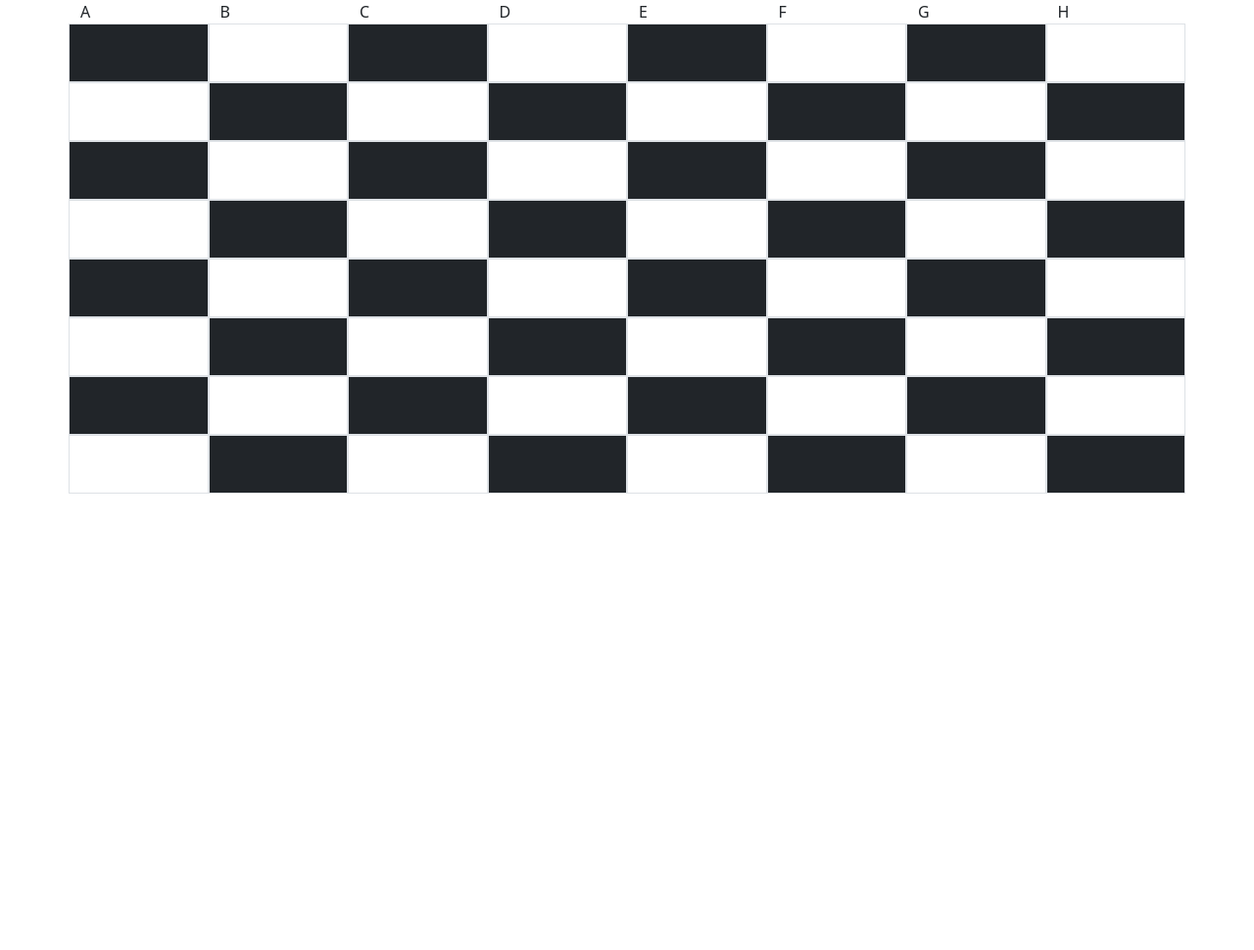
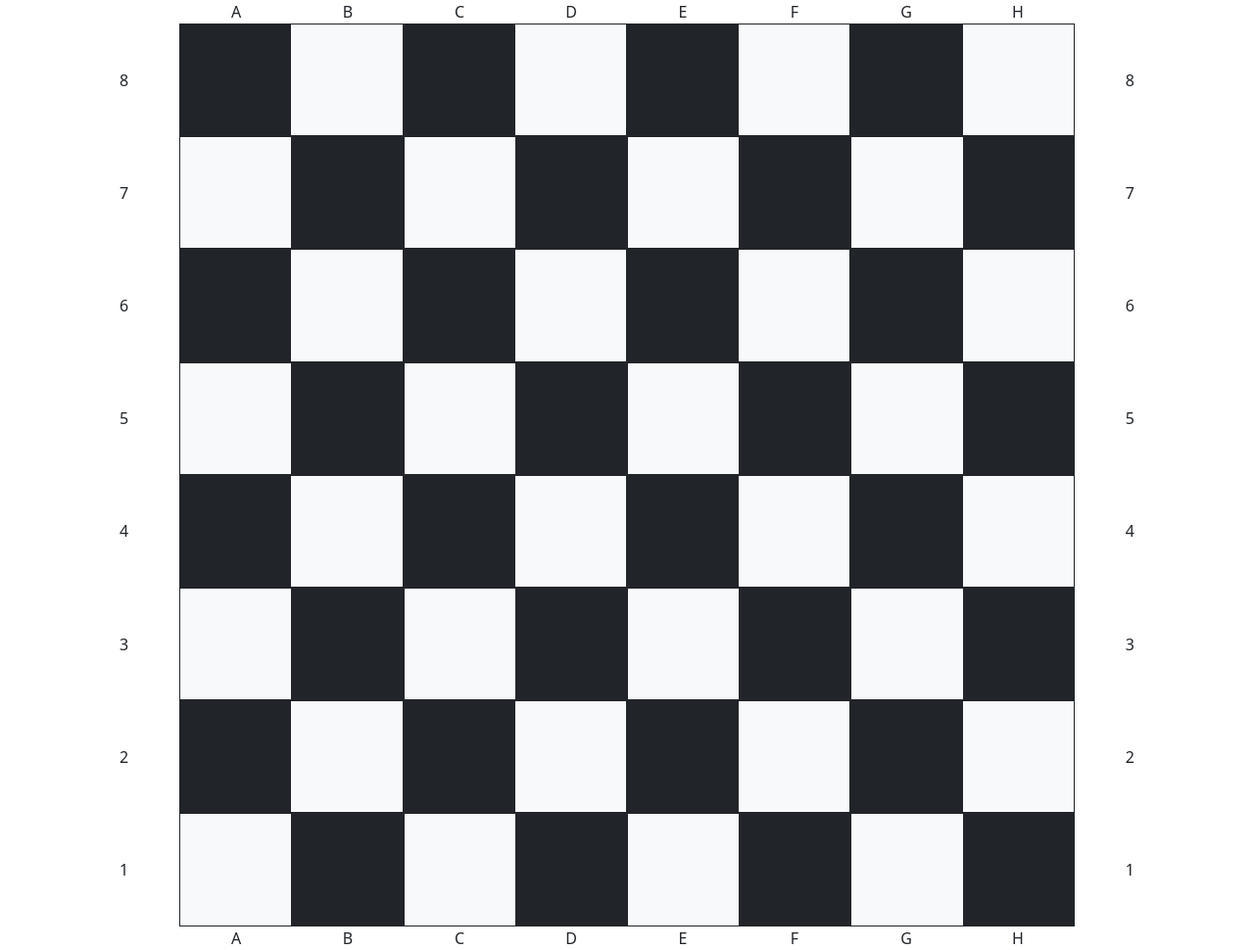
Before and after one commit to Aleksandrtomash/bootstrap, a plain HTML site: page index.html in a window 1280 px wide. Shown: the whole page at 98% size. Before the commit the page ends 800 px from the top, so only its background shows below. Drawn offline with nearby package versions, Linux system fonts and the light colour scheme.

Commit message:
HW#20_chessBoard

```diff
--- a/index.html
+++ b/index.html
@@ -2,114 +2,149 @@
 <html lang="en">
 <head>
     <meta charset="UTF-8">
-    <meta http-equiv="X-UA-Compatible" content="IE=edge">
-    <meta name="viewport" content="width=device-width, initial-scale=1.0">
-    <link href="https://cdn.jsdelivr.net/npm/bootstrap@5.0.2/dist/css/bootstrap.min.css" rel="stylesheet" integrity="sha384-EVSTQN3/azprG1Anm3QDgpJLIm9Nao0Yz1ztcQTwFspd3yD65VohhpuuCOmLASjC" crossorigin="anonymous">
-    <title>Document</title>
+    <link href="https://cdn.jsdelivr.net/npm/bootstrap@5.0.2/dist/css/bootstrap.min.css" rel="stylesheet"
+          integrity="sha384-EVSTQN3/azprG1Anm3QDgpJLIm9Nao0Yz1ztcQTwFspd3yD65VohhpuuCOmLASjC" crossorigin="anonymous">
+    <title>Title</title>
 </head>
 <body>
+<style>
+    .centerX{
+        display: flex;
+        justify-content: center;
+        align-items: center;
+    }
+</style>
 <div class="container">
-    <div class="row ">
-
-      <div class="col ">A</div>
-      <div class="col ">B</div>
-      <div class="col ">C</div>
-      <div class="col ">D</div>
-      <div class="col ">E</div>
-      <div class="col ">F</div>
-      <div class="col ">G</div>
-      <div class="col ">H</div>
+    <div class="row align-items-center text-center">
+        <!-- <div class="col justify-content-md-center border border-5 border-dark"> -->
+            <div class="row g-0">
+                <div class="col"></div>
+                <div class="col">A</div>
+                <div class="col">B</div>
+                <div class="col">C</div>
+                <div class="col">D</div>
+                <div class="col">E</div>
+                <div class="col">F</div>
+                <div class="col">G</div>
+                <div class="col">H</div>
+                <div class="col"></div>
             </div>
-    <div class="row">
-      <div class="col mh-100 border  bg-dark" style="width: 60px; height: 60px"></div>
-      <div class="col mh-100 border" style="width: 60px; height: 60px"></div>
-      <div class="col mh-100 border  bg-dark" style="width: 60px; height: 60px"></div>
-      <div class="col mh-100 border" style="width: 60px; height: 60px"></div>
-      <div class="col mh-100 border  bg-dark" style="width: 60px; height: 60px"></div>
-      <div class="col mh-100 border" style="width: 60px; height: 60px"></div>
-      <div class="col mh-100 border  bg-dark" style="width: 60px; height: 60px"></div>
-      <div class="col mh-100 border" style="width: 60px; height: 60px"></div>
+            <div class="row g-0">
+                <div class="col ratio ratio-1x1 centerX">8</div>
+                <div class="col bg-dark ratio ratio-1x1"></div>
+                <div class="col bg-light border border-1 border-dark ratio ratio-1x1"></div>
+                <div class="col bg-dark ratio ratio-1x1"></div>
+                <div class="col bg-light border border-1 border-dark ratio ratio-1x1"></div>
+                <div class="col bg-dark ratio ratio-1x1"></div>
+                <div class="col bg-light border border-1 border-dark ratio ratio-1x1"></div>
+                <div class="col bg-dark ratio ratio-1x1"></div>
+                <div class="col bg-light border border-1 border-dark ratio ratio-1x1"></div>
+                <div class="col ratio ratio-1x1 centerX">8</div>
             </div>
-    <div class="row">
-      <div class="col mh-100 border" style="width: 60px; height: 60px"></div>
-      <div class="col mh-100 border  bg-dark" style="width: 60px; height: 60px"></div>
-      <div class="col mh-100 border" style="width: 60px; height: 60px"></div>
-      <div class="col mh-100 border  bg-dark" style="width: 60px; height: 60px"></div>
-      <div class="col mh-100 border" style="width: 60px; height: 60px"></div>
-      <div class="col mh-100 border  bg-dark" style="width: 60px; height: 60px"></div>
-      <div class="col mh-100 border" style="width: 60px; height: 60px"></div>
-      <div class="col mh-100 border  bg-dark" style="width: 60px; height: 60px"></div>
+            <div class="row g-0">
+                <div class="col ratio ratio-1x1 centerX">7</div>
+                <div class="col bg-light border border-1 border-dark ratio ratio-1x1"></div>
+                <div class="col bg-dark ratio ratio-1x1"></div>
+                <div class="col bg-light border border-1 border-dark ratio ratio-1x1"></div>
+                <div class="col bg-dark ratio ratio-1x1"></div>
+                <div class="col bg-light border border-1 border-dark ratio ratio-1x1"></div>
+                <div class="col bg-dark ratio ratio-1x1"></div>
+                <div class="col bg-light border border-1 border-dark ratio ratio-1x1"></div>
+                <div class="col bg-dark ratio ratio-1x1"></div>
+                <div class="col ratio ratio-1x1 centerX">7</div>
             </div>
-    <div class="row">
-
-      <div class="col mh-100 border  bg-dark" style="width: 60px; height: 60px"></div>
-      <div class="col mh-100 border" style="width: 60px; height: 60px"></div>
-      <div class="col mh-100 border  bg-dark" style="width: 60px; height: 60px"></div>
-      <div class="col mh-100 border" style="width: 60px; height: 60px"></div>
-      <div class="col mh-100 border  bg-dark" style="width: 60px; height: 60px"></div>
-      <div class="col mh-100 border" style="width: 60px; height: 60px"></div>
-      <div class="col mh-100 border  bg-dark" style="width: 60px; height: 60px"></div>
-      <div class="col mh-100 border" style="width: 60px; height: 60px"></div>
+            <div class="row g-0">
+                <div class="col ratio ratio-1x1 centerX">6</div>
+                <div class="col bg-dark ratio ratio-1x1"></div>
+                <div class="col bg-light border border-1 border-dark ratio ratio-1x1"></div>
+                <div class="col bg-dark ratio ratio-1x1"></div>
+                <div class="col bg-light border border-1 border-dark"></div>
+                <div class="col bg-dark ratio ratio-1x1"></div>
+                <div class="col bg-light border border-1 border-dark"></div>
+                <div class="col bg-dark ratio ratio-1x1"></div>
+                <div class="col bg-light border border-1 border-dark ratio ratio-1x1"></div>
+                <div class="col ratio ratio-1x1 centerX">6</div>
             </div>
-    <div class="row">
-
-      <div class="col mh-100 border" style="width: 60px; height: 60px"></div>
-      <div class="col mh-100 border  bg-dark" style="width: 60px; height: 60px"></div>
-      <div class="col mh-100 border" style="width: 60px; height: 60px"></div>
-      <div class="col mh-100 border  bg-dark" style="width: 60px; height: 60px"></div>
-      <div class="col mh-100 border" style="width: 60px; height: 60px"></div>
-      <div class="col mh-100 border  bg-dark" style="width: 60px; height: 60px"></div>
-      <div class="col mh-100 border" style="width: 60px; height: 60px"></div>
-      <div class="col mh-100 border  bg-dark" style="width: 60px; height: 60px"></div>
-
+            <div class="row g-0">
+                <div class="col ratio ratio-1x1 centerX">5</div>
+                <div class="col bg-light border border-1 border-dark" ratio ratio-1x1></div>
+                <div class="col bg-dark ratio ratio-1x1"></div>
+                <div class="col bg-light border border-1 border-dark ratio ratio-1x1"></div>
+                <div class="col bg-dark ratio ratio-1x1"></div>
+                <div class="col bg-light border border-1 border-dark ratio ratio-1x1"></div>
+                <div class="col bg-dark ratio ratio-1x1"></div>
+                <div class="col bg-light border border-1 border-dark ratio ratio-1x1"></div>
+                <div class="col bg-dark ratio ratio-1x1"></div>
+                <div class="col ratio ratio-1x1 centerX">5</div>
             </div>
-    <div class="row">
-
-      <div class="col mh-100 border  bg-dark" style="width: 60px; height: 60px"></div>
-      <div class="col mh-100 border" style="width: 60px; height: 60px"></div>
-      <div class="col mh-100 border  bg-dark" style="width: 60px; height: 60px"></div>
-      <div class="col mh-100 border" style="width: 60px; height: 60px"></div>
-      <div class="col mh-100 border  bg-dark" style="width: 60px; height: 60px"></div>
-      <div class="col mh-100 border" style="width: 60px; height: 60px"></div>
-      <div class="col mh-100 border  bg-dark" style="width: 60px; height: 60px"></div>
-      <div class="col mh-100 border" style="width: 60px; height: 60px"></div>
+            <div class="row g-0">
+                <div class="col ratio ratio-1x1 centerX">4</div>
+                <div class="col bg-dark ratio ratio-1x1"></div>
+                <div class="col bg-light border border-1 border-dark ratio ratio-1x1"></div>
+                <div class="col bg-dark ratio ratio-1x1"></div>
+                <div class="col bg-light border border-1 border-dark ratio ratio-1x1"></div>
+                <div class="col bg-dark ratio ratio-1x1"></div>
+                <div class="col bg-light border border-1 border-dark ratio ratio-1x1"></div>
+                <div class="col bg-dark ratio ratio-1x1"></div>
+                <div class="col bg-light border border-1 border-dark ratio ratio-1x1"></div>
+                <div class="col ratio ratio-1x1 centerX">4</div>
             </div>
-    <div class="row">
-
-      <div class="col mh-100 border" style="width: 60px; height: 60px"></div>
-      <div class="col mh-100 border  bg-dark" style="width: 60px; height: 60px"></div>
-      <div class="col mh-100 border" style="width: 60px; height: 60px"></div>
-      <div class="col mh-100 border  bg-dark" style="width: 60px; height: 60px"></div>
-      <div class="col mh-100 border" style="width: 60px; height: 60px"></div>
-      <div class="col mh-100 border  bg-dark" style="width: 60px; height: 60px"></div>
-      <div class="col mh-100 border" style="width: 60px; height: 60px"></div>
-      <div class="col mh-100 border  bg-dark" style="width: 60px; height: 60px"></div>
-
+            <div class="row g-0">
+                <div class="col ratio ratio-1x1 centerX">3</div>
+                <div class="col bg-light border border-1 border-dark ratio ratio-1x1"></div>
+                <div class="col bg-dark ratio ratio-1x1"></div>
+                <div class="col bg-light border border-1 border-dark ratio ratio-1x1"></div>
+                <div class="col bg-dark ratio ratio-1x1"></div>
+                <div class="col bg-light border border-1 border-dark ratio ratio-1x1"></div>
+                <div class="col bg-dark ratio ratio-1x1"></div>
+                <div class="col bg-light border border-1 border-dark ratio ratio-1x1"></div>
+                <div class="col bg-dark ratio ratio-1x1"></div>
+                <div class="col ratio ratio-1x1 centerX">3</div>
             </div>
-    <div class="row">
-
-      <div class="col mh-100 border  bg-dark" style="width: 60px; height: 60px"></div>
-      <div class="col mh-100 border" style="width: 60px; height: 60px"></div>
-      <div class="col mh-100 border  bg-dark" style="width: 60px; height: 60px"></div>
-      <div class="col mh-100 border" style="width: 60px; height: 60px"></div>
-      <div class="col mh-100 border  bg-dark" style="width: 60px; height: 60px"></div>
-      <div class="col mh-100 border" style="width: 60px; height: 60px"></div>
-      <div class="col mh-100 border  bg-dark" style="width: 60px; height: 60px"></div>
-      <div class="col mh-100 border" style="width: 60px; height: 60px"></div>
+            <div class="row g-0">
+                <div class="col ratio ratio-1x1 centerX">2</div>
+                <div class="col bg-dark ratio ratio-1x1"></div>
+                <div class="col bg-light border border-1 border-dark ratio ratio-1x1"></div>
+                <div class="col bg-dark ratio ratio-1x1"></div>
+                <div class="col bg-light border border-1 border-dark ratio ratio-1x1"></div>
+                <div class="col bg-dark ratio ratio-1x1"></div>
+                <div class="col bg-light border border-1 border-dark ratio ratio-1x1"></div>
+                <div class="col bg-dark ratio ratio-1x1"></div>
+                <div class="col bg-light border border-1 border-dark ratio ratio-1x1k"></div>
+                <div class="col ratio ratio-1x1 centerX">2</div>
             </div>
-    <div class="row">
-
-      <div class="col mh-100 border" style="width: 60px; height: 60px"></div>
-      <div class="col mh-100 border  bg-dark" style="width: 60px; height: 60px"></div>
-      <div class="col mh-100 border" style="width: 60px; height: 60px"></div>
-      <div class="col mh-100 border  bg-dark" style="width: 60px; height: 60px"></div>
-      <div class="col mh-100 border" style="width: 60px; height: 60px"></div>
-      <div class="col mh-100 border  bg-dark" style="width: 60px; height: 60px"></div>
-      <div class="col mh-100 border" style="width: 60px; height: 60px"></div>
-      <div class="col mh-100 border  bg-dark" style="width: 60px; height: 60px"></div>
-
+            <div class="row g-0">
+                <div class="col ratio ratio-1x1 centerX">1</div>
+                <div class="col bg-light border border-1 border-dark ratio ratio-1x1"></div>
+                <div class="col bg-dark ratio ratio-1x1"></div>
+                <div class="col bg-light border border-1 border-dark ratio ratio-1x1"></div>
+                <div class="col bg-dark ratio ratio-1x1"></div>
+                <div class="col bg-light border border-1 border-dark ratio ratio-1x1"></div>
+                <div class="col bg-dark ratio ratio-1x1"></div>
+                <div class="col bg-light border border-1 border-dark ratio ratio-1x1"></div>
+                <div class="col bg-dark ratio ratio-1x1"></div>
+                <div class="col ratio ratio-1x1 centerX">1</div>
+            </div>
+            <div class="row g-0">
+                <div class="col"></div>
+                <div class="col">A</div>
+                <div class="col">B</div>
+                <div class="col">C</div>
+                <div class="col">D</div>
+                <div class="col">E</div>
+                <div class="col">F</div>
+                <div class="col">G</div>
+                <div class="col">H</div>
+                <div class="col"></div>
+            </div>
+        <!-- </div> -->
     </div>
 </div>
-    <script src="https://cdn.jsdelivr.net/npm/bootstrap@5.0.2/dist/js/bootstrap.bundle.min.js" integrity="sha384-MrcW6ZMFYlzcLA8Nl+NtUVF0sA7MsXsP1UyJoMp4YLEuNSfAP+JcXn/tWtIaxVXM" crossorigin="anonymous"></script>
+
+
+<script src="script.js"></script>
+<!--<script src="user_profile.js"></script>-->
+<!--<script src="app.js"></script>-->
+
 </body>
 </html>
```
Lines whose indentation alone changed are shown as unchanged.
